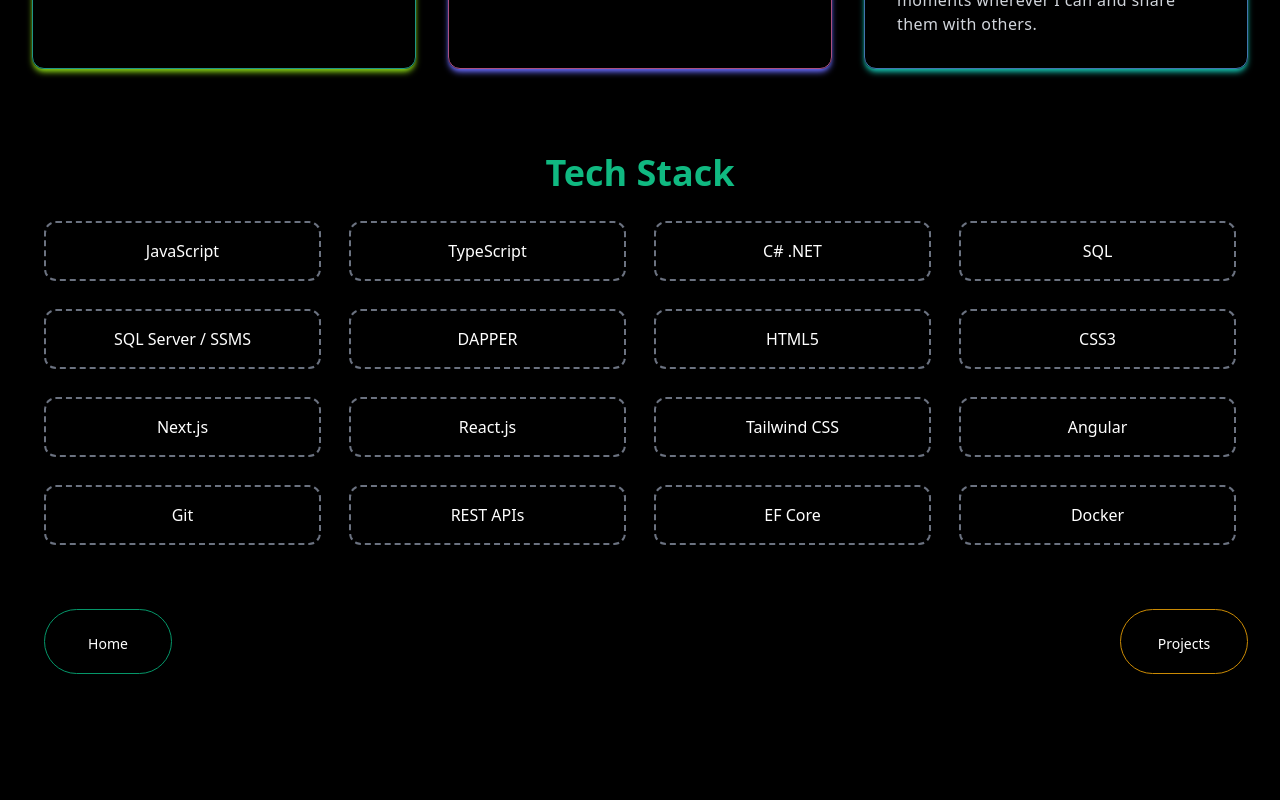
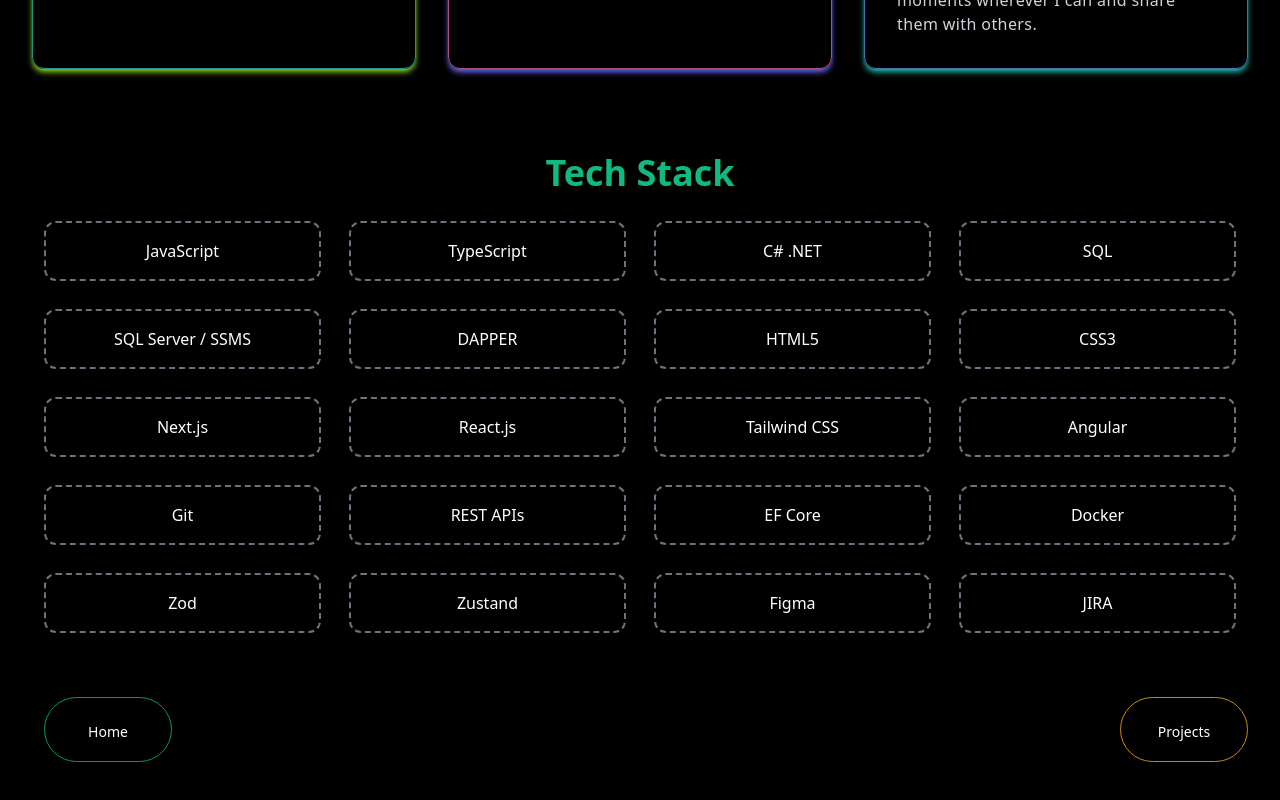
Before and after one commit to TreciaKS/treciaks-dev, a Next.js app in the folder frontend/: page /skills in a window 1280 px wide. Shown: the part 541-1341 px from the top of the page. Before the commit the page ends 1287 px from the top, so only its background shows below. Built offline with nearby package versions, Linux system fonts and the light colour scheme; a web font is replaced by a local one.

Commit message:
feat: updated skills

```diff
--- a/frontend/pages/skills/index.js
+++ b/frontend/pages/skills/index.js
@@ -141,6 +141,26 @@
                 Docker
               </p>
             </div>
+            <div className="p-4 border-2 border-gray-500 border-dashed shadow-md rounded-xl">
+              <p className="-mx-2 font-medium text-center text-white text-md">
+                Zod
+              </p>
+            </div>
+            <div className="p-4 border-2 border-gray-500 border-dashed shadow-md rounded-xl">
+              <p className="-mx-2 font-medium text-center text-white text-md">
+                Zustand
+              </p>
+            </div>
+            <div className="p-4 border-2 border-gray-500 border-dashed shadow-md rounded-xl">
+              <p className="-mx-2 font-medium text-center text-white text-md">
+                Figma
+              </p>
+            </div>
+            <div className="p-4 border-2 border-gray-500 border-dashed shadow-md rounded-xl">
+              <p className="-mx-2 font-medium text-center text-white text-md">
+                JIRA
+              </p>
+            </div>
           </div>
 
           <div className="grid grid-cols-2 gap-16 mb-1 text-center lg:grid-cols-2">
```
